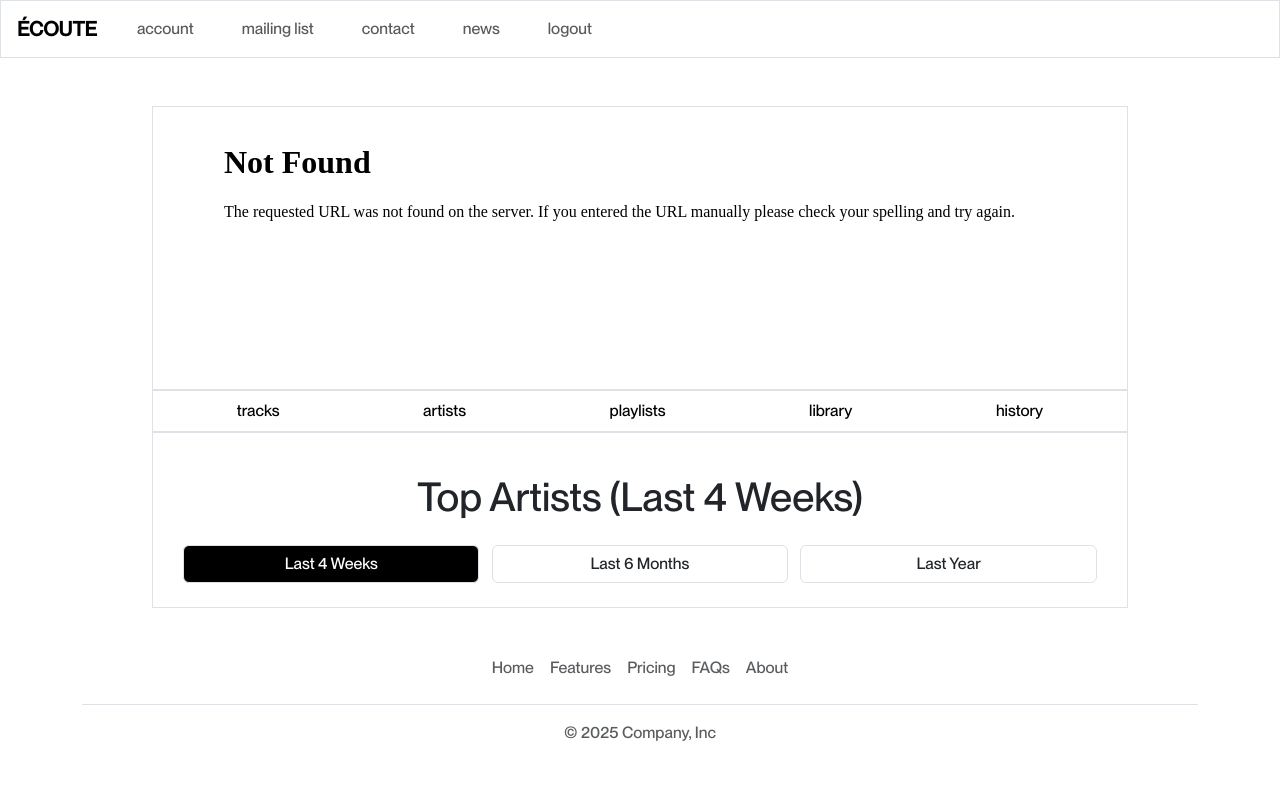
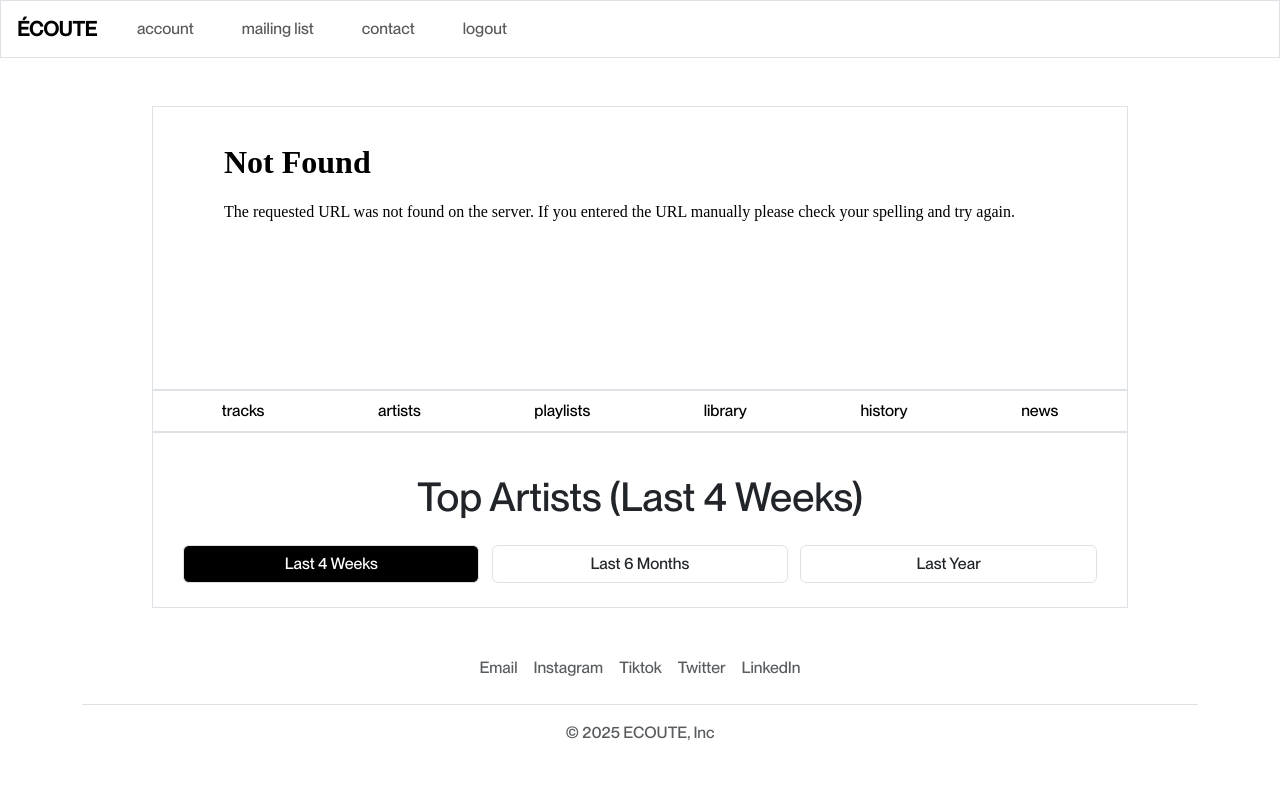
Before and after one commit to ayastaga/spotify-app, a Flask app: page /artists in a window 1280 px wide. Run offline with Flask 3, Linux system fonts and the light colour scheme; the visitor is signed in with stand-in values (Sample User, id 1); data that the repository does not hold is empty; some libraries are stand-ins or nearby versions.

Commit message:
Update layout.html
changed the routing for the mailing list, cleaned up the footer

```diff
--- a/templates/layout.html
+++ b/templates/layout.html
@@ -26,13 +26,10 @@
                     <a class="nav-link mx-3" href="/account">account</a>
                 </li>
                 <li class="nav-item">
-                    <a class="nav-link mx-3" href="/mailing-list" >mailing list</a>
+                    <a class="nav-link mx-3" href="/mailing_list" >mailing list</a>
                 </li>
                 <li class="nav-item">
                     <a class="nav-link mx-3" href="#footer">contact</a>
-                </li>
-                <li class="nav-item"> <!-- include `active` if you wanna make it appear-->
-                    <a class="nav-link mx-3" href="/music_news">news</a>
                 </li>
                 <li class="nav-item"> <!-- include `active` if you wanna make it appear-->
                     <a class="nav-link mx-3" href="/logout">logout</a>
@@ -54,13 +51,25 @@
                 <div class="p-2"><a class="p-2 nav-item-layout" href="/playlists">playlists</a></div>
                 <div class="p-2"><a class="p-2 nav-item-layout" href="/library">library</a></div>
                 <div class="p-2"><a class="p-2 nav-item-layout" href="/history">history</a></div>
+                <div class="p-2"><a class="p-2 nav-item-layout" href="/user_music_news">news</a></div>
             </div>
 
             <div class="container p-0 pt-3 border">
                 {% block body %}{% endblock %}
             </div>
         </div>
-         <div class="container" id="footer"> <footer class="py-3 my-4"> <ul class="nav justify-content-center border-bottom pb-3 mb-3"> <li class="nav-item"><a href="#" class="nav-link px-2 text-body-secondary">Home</a></li> <li class="nav-item"><a href="#" class="nav-link px-2 text-body-secondary">Features</a></li> <li class="nav-item"><a href="#" class="nav-link px-2 text-body-secondary">Pricing</a></li> <li class="nav-item"><a href="#" class="nav-link px-2 text-body-secondary">FAQs</a></li> <li class="nav-item"><a href="#" class="nav-link px-2 text-body-secondary">About</a></li> </ul> <p class="text-center text-body-secondary">© 2025 Company, Inc</p> </footer> </div>
-         <script src="/static/script.js"></script>
+        <div class="container" id="footer">
+            <footer class="py-3 my-4">
+                <ul class="nav justify-content-center border-bottom pb-3 mb-3">
+                    <li class="nav-item"><a href="mailto:ayavasu@gmail.com" class="nav-link px-2 text-body-secondary">Email</a></li>
+                    <li class="nav-item"><a href="https://www.instagram.com/ayastaga/saved/all-posts/" class="nav-link px-2 text-body-secondary">Instagram</a></li>
+                    <li class="nav-item"><a href="https://www.tiktok.com/@tawog_official" class="nav-link px-2 text-body-secondary">Tiktok</a></li>
+                    <li class="nav-item"><a href="https://x.com/cartoonnetwork?lang=en" class="nav-link px-2 text-body-secondary">Twitter</a></li>
+                    <li class="nav-item"><a href="https://www.linkedin.com/in/agastya-sharma-76b713271/" class="nav-link px-2 text-body-secondary">LinkedIn</a></li>
+                </ul>
+                <p class="text-center text-body-secondary">© 2025 ECOUTE, Inc</p>
+            </footer>
+        </div>
+        <script src="/static/script.js"></script>
     </body>
 </html>
```
